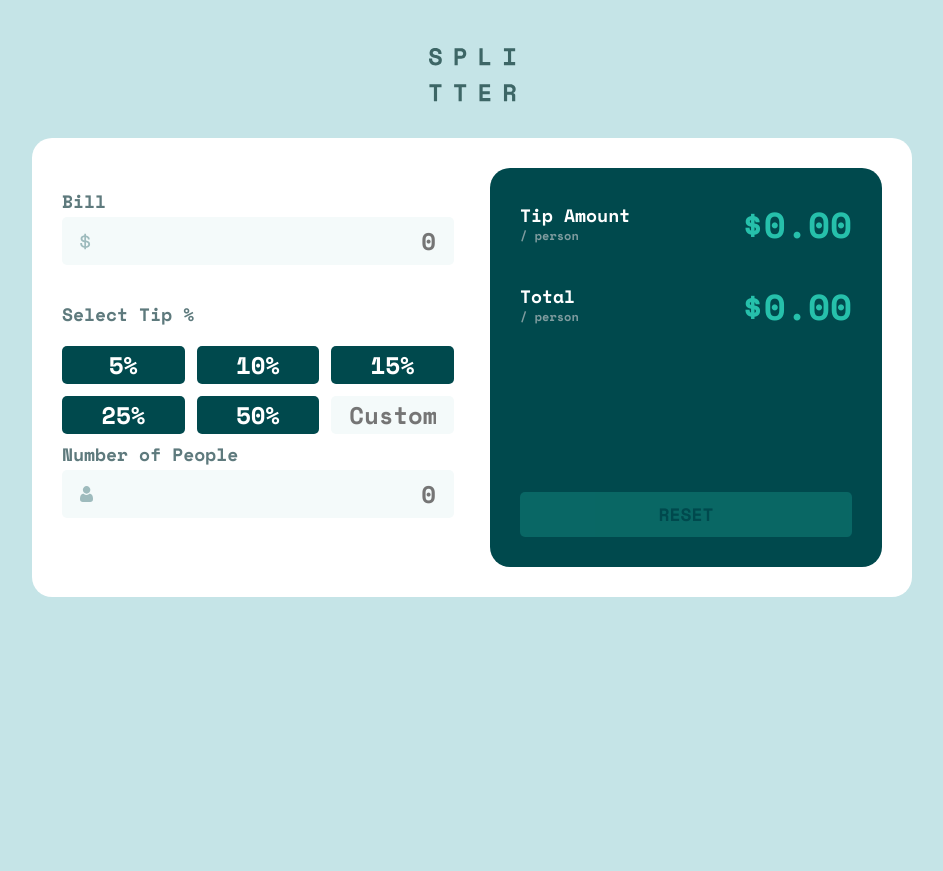
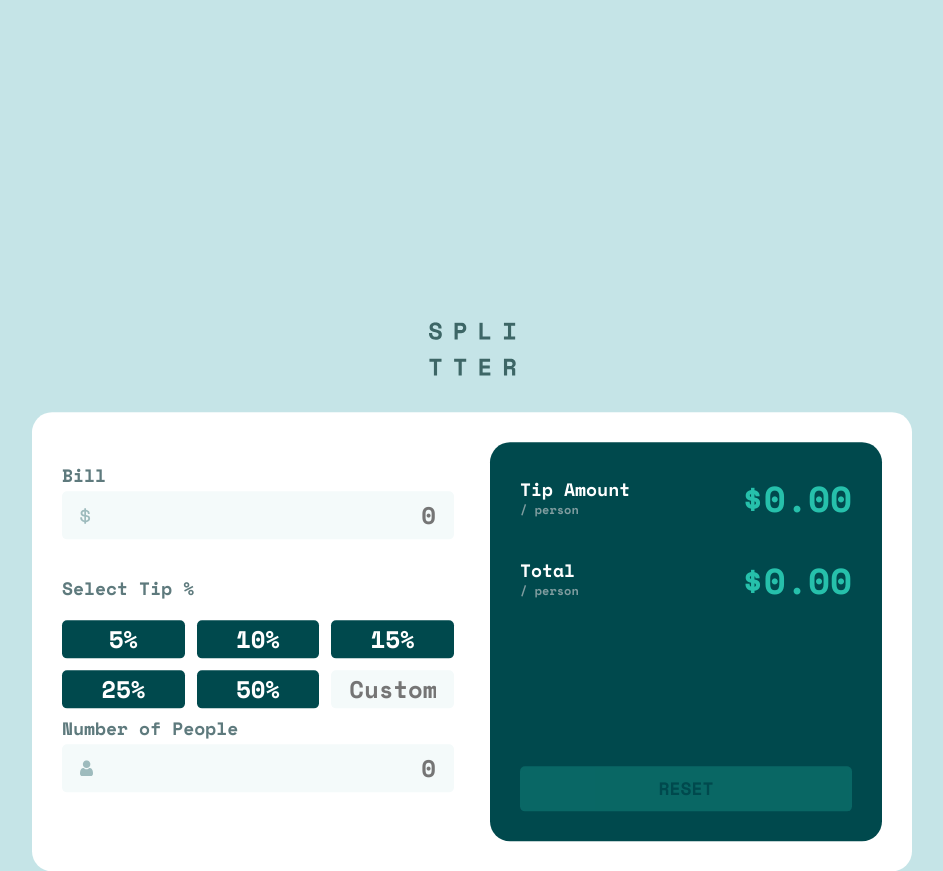
Before and after one commit to JuanMartinRivas/tip-calculator-app-main, a website built with Parcel: page index.html in a window 1280 px wide. Shown: the whole page, without its empty margins (168-1111 px from the left). Before the commit the page ends 848 px from the top, so only its background shows below. Built offline with nearby package versions, Linux system fonts and the light colour scheme.

Commit message:
Fixing centering container

```diff
--- a/app/scss/_global.scss
+++ b/app/scss/_global.scss
@@ -20,6 +20,7 @@ h1 {
 
   @media(min-width: 900px) {
     max-width: 880px;
+    transform: translateY(50%);
   }
 }
 
```
Also changed, not shown: README-OG.md (renamed from README.md).
